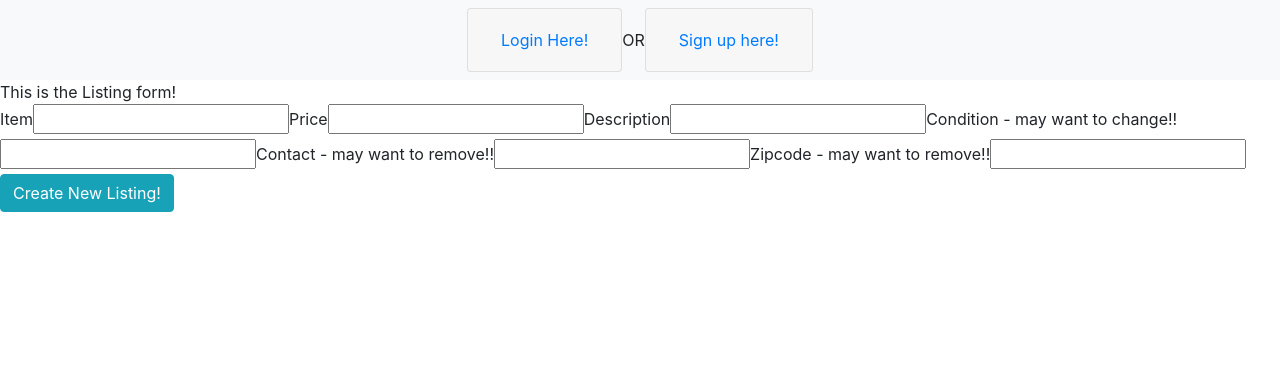
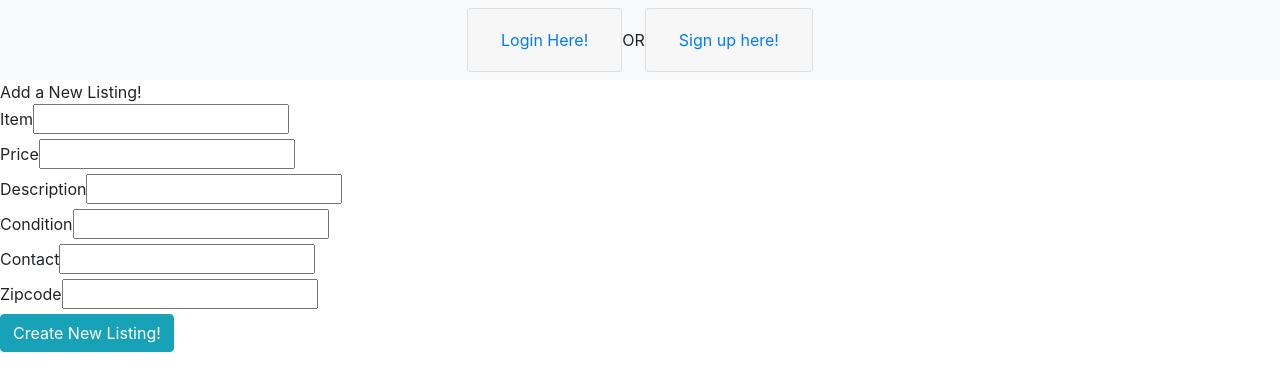
Before and after one commit to iamtamtamiam/nu_market_frontend, a React (Create React App) app: page /listings/new in a window 1280 px wide. Shown: the top 390 px of the page. Built offline with nearby package versions, Linux system fonts and the light colour scheme; no server answers.

Commit message:
remove unneccessary labels

```diff
--- a/src/components/ListingForm.js
+++ b/src/components/ListingForm.js
@@ -56,8 +56,7 @@ state = {
 
     return (
         <div>
-        This is the Listing form!
-
+        Add a New Listing!
 
 
       <form onSubmit={event => {
@@ -69,18 +68,23 @@ state = {
 
         <label>Item</label>
             <input type="text" onChange={event => this.handleInputChange(event)} defaultValue={this.valueType().item} name="item"/>
+        <br></br>
         <label>Price</label>
             <input type="text" onChange={event => this.handleInputChange(event)} defaultValue={this.valueType().price} name="price" />
+            <br></br>
         <label>Description</label>
             <input type="text" onChange={event => this.handleInputChange(event)} defaultValue={this.valueType().description} name="description"/>
-        <label>Condition - may want to change!!</label>
+            <br></br>
+        <label>Condition</label>
             <input type="text" onChange={event => this.handleInputChange(event)} defaultValue={this.valueType().condition} name="condition"/>
-        <label>Contact - may want to remove!!</label>
+            <br></br>
+        <label>Contact</label>
             <input type="text" onChange={event => this.handleInputChange(event)} defaultValue={this.valueType().contact} name="contact"/>
-        <label>Zipcode - may want to remove!!</label>
+            <br></br>
+        <label>Zipcode</label>
             <input type="text" onChange={event => this.handleInputChange(event)} defaultValue={this.valueType().zipcode} name="zipcode"/>
 
-
+            <br></br>
 
 
         <Button variant="info" type="submit">{this.props.editMode ? "Update This Listing" : "Create New Listing!"} </Button>
--- a/src/components/LoginForm.js
+++ b/src/components/LoginForm.js
@@ -37,7 +37,7 @@ const LoginForm = (props) => {
             </input>
             <label>Password</label>
             <input
-                type="text"
+                type="password"
                 value={props.loginForm.password}
                 name="password"
                 onChange={handleInputChange}
--- a/src/components/RequestCard.js
+++ b/src/components/RequestCard.js
@@ -12,11 +12,11 @@ const RequestCard = (props) => {
 
             <Card>
                 <Card.Img variant="top" src="https://cdn.shopify.com/s/files/1/2440/7149/products/Solid_Blue-Gray_600x.jpg?v=1579880598"
-                    style={ {width: '100%', height: '12rem', objectFit: 'cover'} }
+                    style={ {width: '100%', height: '5px', objectFit: 'cover'} }
                 />
                 <Card.Body>
                     <Card.Title>From: {requestToShow.name} - This is an individual request in reqcard</Card.Title>
-                    <Card.Text>
+
                         <ul>
                             <li>phone: {requestToShow.phone}</li>
                             <li>message: {requestToShow.message}</li>
@@ -24,7 +24,7 @@ const RequestCard = (props) => {
                             <li>sent: {requestToShow.updated_at}</li>
 
                         </ul>
-                    </Card.Text>
+
                 </Card.Body>
                 <Card.Footer>
 
--- a/src/components/UserListingCard.js
+++ b/src/components/UserListingCard.js
@@ -55,9 +55,9 @@ const UserListingCard = (props) => {
 
                 </Card.Body>
                 <Card.Footer>
-                    <p>requests: {attributesObj.requests.length}</p>
+
                     <Link exact="true" to={`/listings/${props.listingId}/requests`}>requests: {attributesObj.requests.length}</Link>
-                    <small className="text-muted">Buyer: {props.listingBuyer.data ? props.listingBuyer.data.id : "no buyer" }</small><br></br>
+                    <br></br>
                     {(props.currentUser.id === props.listingSeller.data.id) ? (<Link to={`/listings/${props.listingId}/edit`}>Edit this listing</Link>) : "I am NOT seller" }
                 </Card.Footer>
             </Card>
@@ -69,6 +69,6 @@ const UserListingCard = (props) => {
 
 }
 
-
+//<small className="text-muted">Buyer: {props.listingBuyer.data ? props.listingBuyer.data.id : "no buyer" }</small><br></br>
 
 export default (UserListingCard)
--- a/src/containers/Requests.js
+++ b/src/containers/Requests.js
@@ -1,47 +1,27 @@
 import React, { Component } from 'react'
-//connect to Redux and pass the appropriate props down to its children.
 import { connect } from 'react-redux'
-//import {getAllListings} from '../actions/listingsActions'
-//import ListingCard from '../components/ListingCard'
 
-import { Container, CardDeck } from 'react-bootstrap'
+
+import { Container, CardColumns } from 'react-bootstrap'
 
 import RequestCard from '../components/RequestCard'
 
 class Requests extends Component {
 
-    // componentDidMount(){
-    //     this.props.getAllListings()
-    // }
+
 
   render() {
 
-    // const listedListings = this.props.listings.map(listing => {
-    //         return (
-    //             <ListingCard
-    //                 currentUser={this.props.currentUser}
-    //                 key={listing.id}
-    //                 listing={listing}
-    //             />
-//
-    //         )
-    //     })
-
-    console.log(this.props.listingForRequests)
-
     const listingRequests = this.props.listingForRequests.attributes.requests
 
-    console.log(listingRequests)
+
 
     return (
       <div>
-          inside Requests container
-        {/*
-        <RestaurantInput addRestaurant={this.props.addRestaurant}/>
-        <Restaurants restaurants={this.props.restaurants} deleteRestaurant={this.props.deleteRestaurant}/>
-         */}
+         <h2>Requests for: {this.props.listingForRequests.attributes.item}</h2>
+
         <Container>
-          <CardDeck>
+          <CardColumns>
           {listingRequests.map(req =>
 
                 <RequestCard
@@ -50,37 +30,22 @@ class Requests extends Component {
                 />
                 )}
 
-          </CardDeck>
+          </CardColumns>
         </Container>
       </div>
     )
   }
 }
 
-//export default RestaurantsContainer
+
 const mapStateToProps = state => {
   return {
     listings: state.listings,
     currentUser: state.currentUser
   }
-} //needed to set up basic reducer
-
-//need to allow add for input form
-
-//    const mapDispatchToProps = dispatch => {
-//        return {
-//            addRestaurant: text => dispatch({type: 'ADD_RESTAURANT', payload: text }),
-//            deleteRestaurant: id => dispatch({type: 'DELETE_RESTAURANT', payload: id})
-//        }
-//    }
+}
 
 
-// const mapDispatchToProps = dispatch => {
-//     return {
-//         getAllListings: getAllListings
-//     }
-//
-//
-// }
+
 
 export default connect(mapStateToProps,)(Requests)
```
